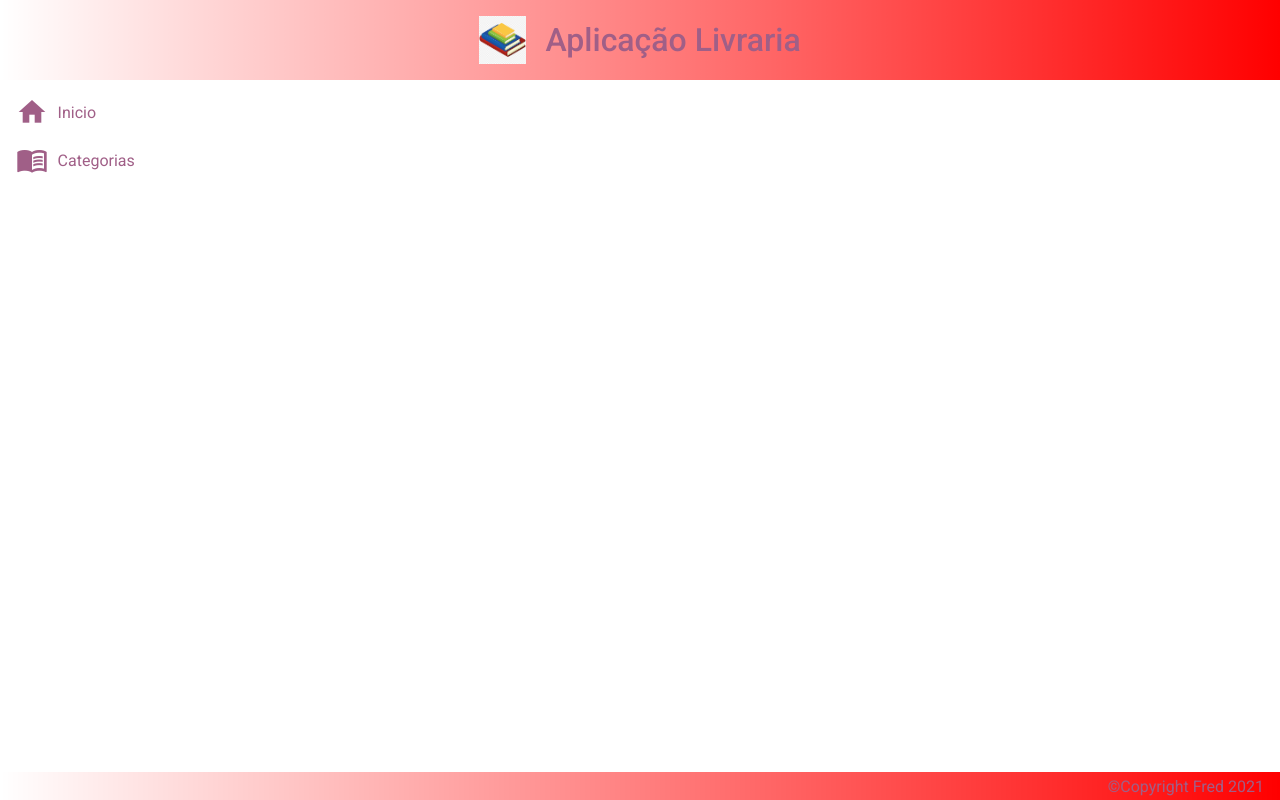
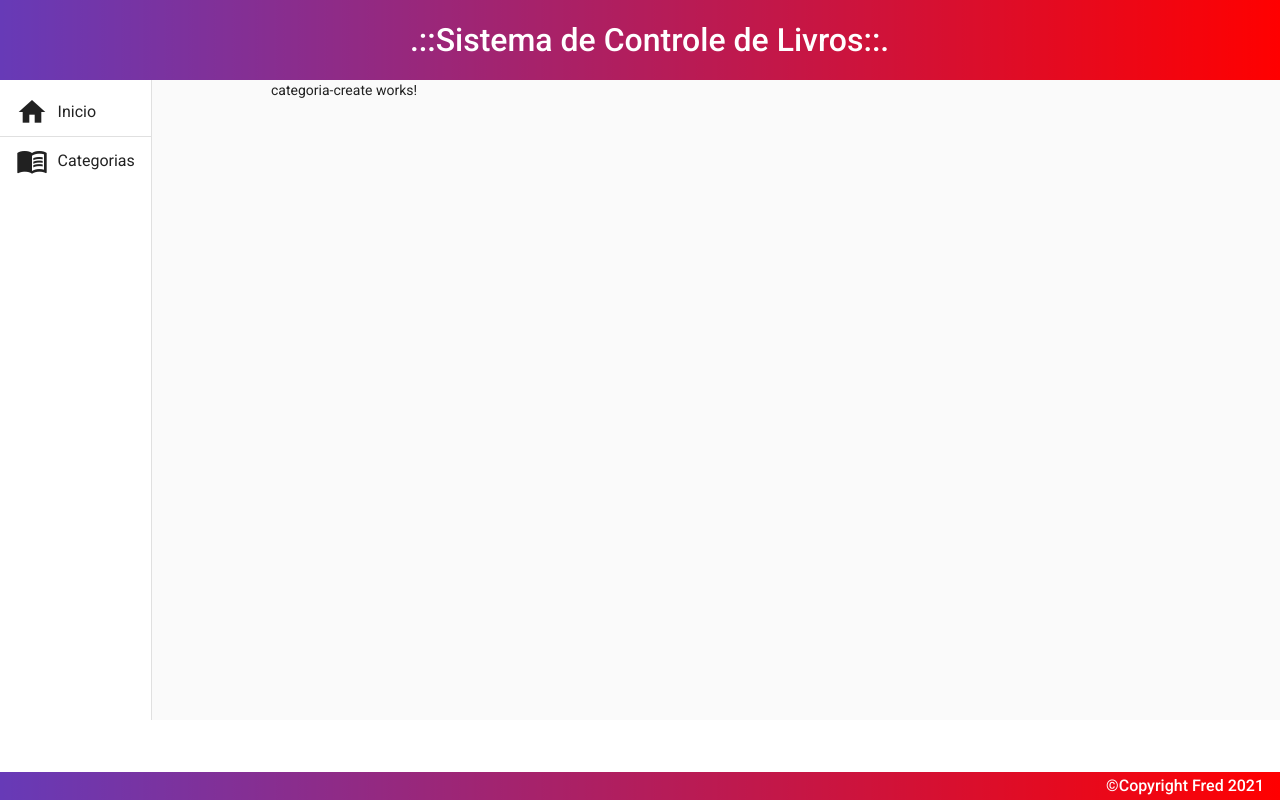
Before and after one commit to fredyefra/angular-livraria-frontend, an Angular app: page /categorias/create in a window 1280 px wide. Before the commit this address led to /. Built offline with nearby package versions, Linux system fonts and the light colour scheme.

Commit message:
Implementacao da ROTA para criar nova categoria e metodo navigate.

```diff
--- a/angular.json
+++ b/angular.json
@@ -50,7 +50,7 @@
               "src/assets"
             ],
             "styles": [
-              "./node_modules/@angular/material/prebuilt-themes/pink-bluegray.css",
+              "./node_modules/@angular/material/prebuilt-themes/deeppurple-amber.css",
               "src/styles.css"
             ],
             "scripts": []
--- a/package.json
+++ b/package.json
@@ -19,8 +19,11 @@
     "@angular/platform-browser": "~12.2.0",
     "@angular/platform-browser-dynamic": "~12.2.0",
     "@angular/router": "~12.2.0",
+    "@material-ui/core": "^4.12.3",
     "@material-ui/icons": "^4.11.2",
     "material-design-icons-iconfont": "^6.1.0",
+    "material-icons": "^1.9.1",
+    "ng-svg-icon": "^1.0.2",
     "rxjs": "~6.6.0",
     "tslib": "^2.3.0",
     "zone.js": "~0.11.4"
--- a/src/app/components/template/header/header.component.html
+++ b/src/app/components/template/header/header.component.html
@@ -1,10 +1,10 @@
 <mat-toolbar class="header" color="primary">
   <span>
-    <img src="assets/img/books-1.png" alt="" />
+    <!-- <img src="assets/img/books-1.png" alt="" /> -->
   </span>
 
   <span>
     <!-- <mat-icon>book</mat-icon> -->
-    <h1>Aplicação Livraria</h1>
+    <h1>.::Sistema de Controle de Livros::.</h1>
   </span>
 </mat-toolbar>
--- a/src/app/components/template/navigator/navigator.component.html
+++ b/src/app/components/template/navigator/navigator.component.html
@@ -7,7 +7,7 @@
         <!-- <mat-icon>home</mat-icon>  -->
         Inicio
       </a>
-
+      <mat-divider></mat-divider>
       <a routerLink="/categorias" mat-list-item>
         <i class="material-icons">menu_book</i>
         Categorias
--- /dev/null
+++ b/src/app/components/view/categoria/categoria-create/categoria-create.component.html
@@ -0,0 +1 @@
+<p>categoria-create works!</p>
--- /dev/null
+++ b/src/app/components/view/categoria/categoria-create/categoria-create.component.ts
@@ -0,0 +1,15 @@
+import { Component, OnInit } from '@angular/core';
+
+@Component({
+  selector: 'app-categoria-create',
+  templateUrl: './categoria-create.component.html',
+  styleUrls: ['./categoria-create.component.css']
+})
+export class CategoriaCreateComponent implements OnInit {
+
+  constructor() { }
+
+  ngOnInit(): void {
+  }
+
+}
--- a/src/app/components/view/categoria/categoria-list/categoria-list.component.css
+++ b/src/app/components/view/categoria/categoria-list/categoria-list.component.css
@@ -20,6 +20,10 @@
 
 .content-tabela{
 
+}
+
+.button{
+    margin-bottom: .8rem;
 }
 
 .tabela{
--- a/src/app/components/view/categoria/categoria-list/categoria-list.component.html
+++ b/src/app/components/view/categoria/categoria-list/categoria-list.component.html
@@ -3,7 +3,11 @@
     <h1>Categoria</h1>
   </div>
 
-  <div class="mat-elevation-z8 content-tabela">
+  <button class="button mat-elevation-z8" (click)="rotaNovaCategoria()" mat-flat-button color="primary">
+    + NOVA CATEGORIA
+  </button>
+
+  <div class="mat-elevation-z8">
     <table mat-table class="tabela" [dataSource]="categorias">
       <!-- Position Column -->
       <ng-container matColumnDef="identificador">
--- a/src/app/components/view/categoria/categoria-list/categoria-list.component.ts
+++ b/src/app/components/view/categoria/categoria-list/categoria-list.component.ts
@@ -1,4 +1,6 @@
 import { Component, OnInit } from '@angular/core';
+import { Router } from '@angular/router';
+import { Rotate90DegreesCcw } from '@material-ui/icons';
 import { Categoria } from '../categoria.model';
 import { CategoriaService } from '../categoria.service';
 
@@ -10,10 +12,11 @@ import { CategoriaService } from '../categoria.service';
 export class CategoriaListComponent implements OnInit {
 
   categorias: Categoria[] = [];
+  //rota: Router = new Router;
 
   displayedColumns: string[] = ['identificador', 'nome', 'descricao',  'livros', 'acoes'];
 
-  constructor(private service:CategoriaService) { }
+  constructor(private service:CategoriaService, private rota:Router) { }
 
   ngOnInit(): void {
   this.findAll();
@@ -26,4 +29,8 @@ export class CategoriaListComponent implements OnInit {
     })
   }
 
+  rotaNovaCategoria(){
+    this.rota.navigate(["categorias/create"]);
+  }
+
 }
```
Also changed, not shown: src/app/app-routing.module.ts (+8 -1 lines), src/app/app.module.ts (+6 -2 lines), src/app/components/view/categoria/categoria-create/categoria-create.component.css (added), 1 other file (tests, documents, lock files or other folders).
